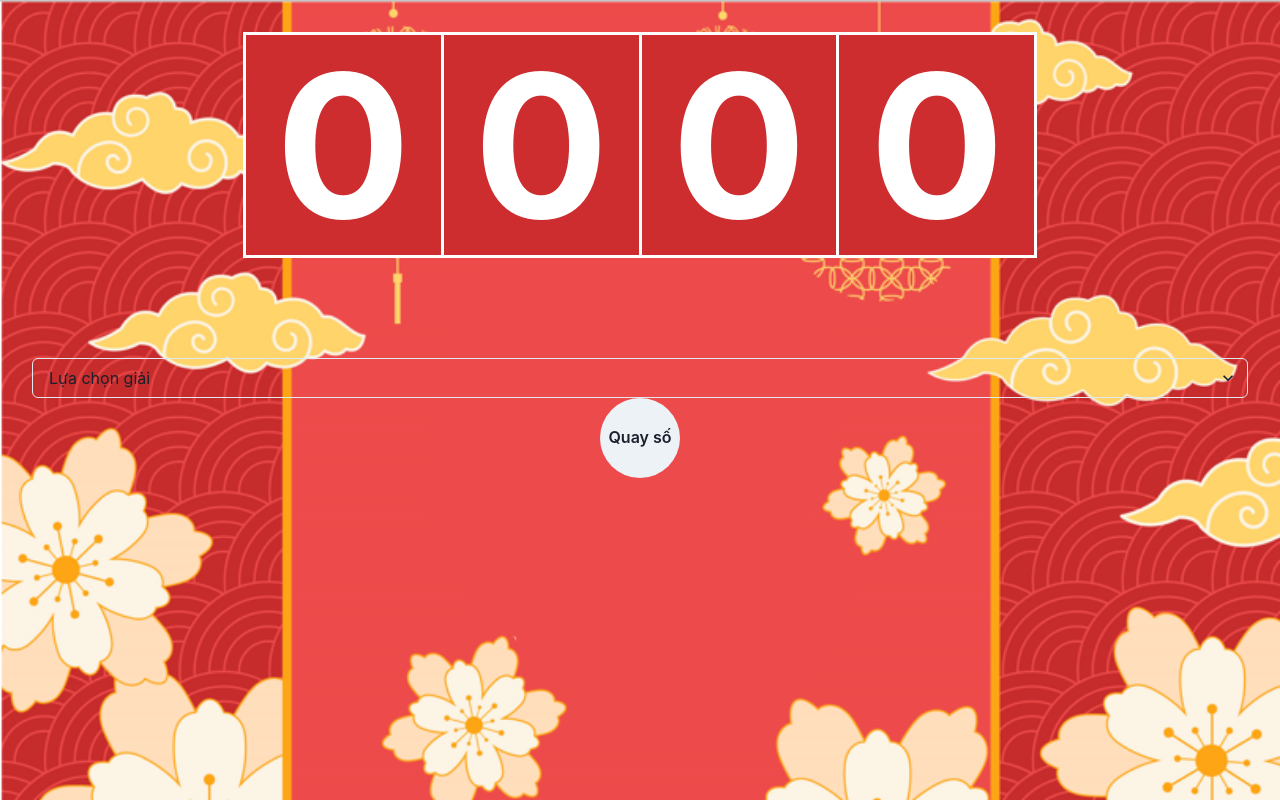
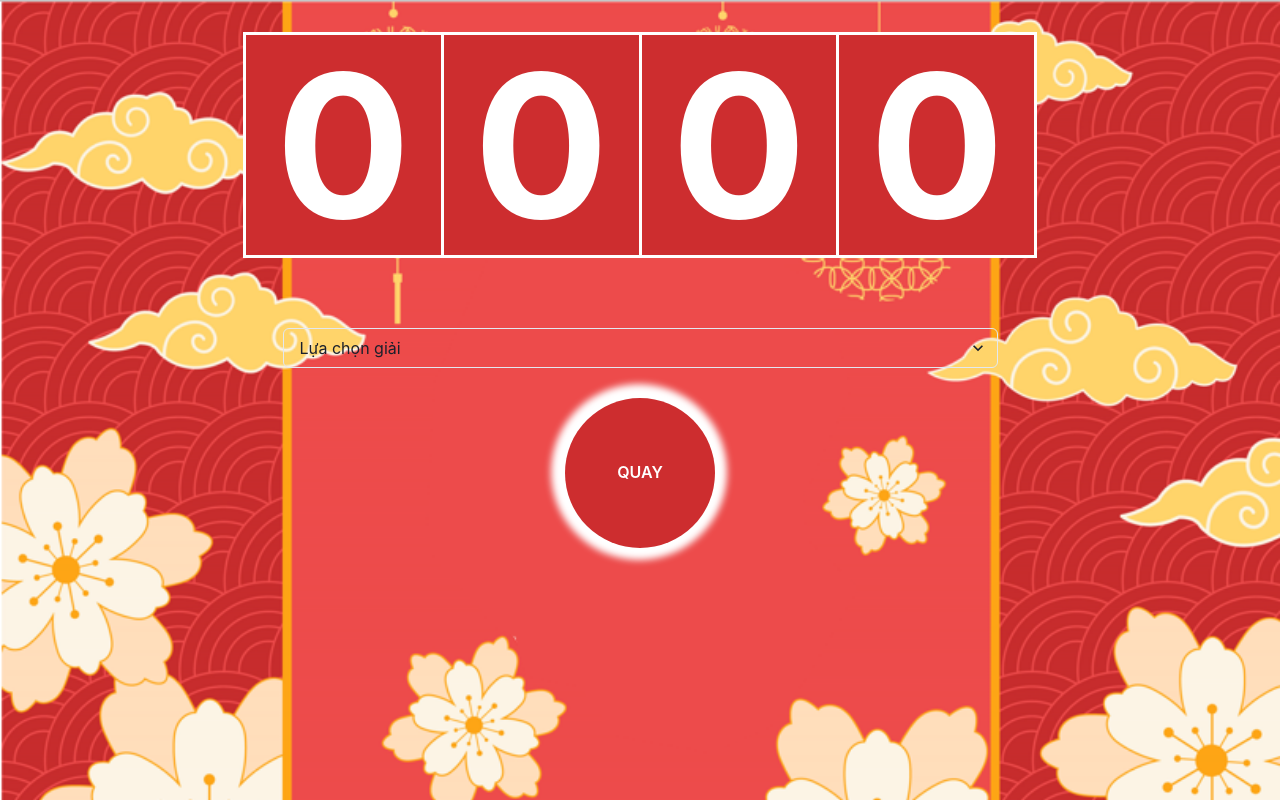
Before and after one commit to hmtoan96/lucky-number, a React (Vite) app: page / in a window 1280 px wide. Built offline with nearby package versions, Linux system fonts and the light colour scheme.

Commit message:
Toan commit

```diff
--- a/src/container/counter/NumberComponent.jsx
+++ b/src/container/counter/NumberComponent.jsx
@@ -31,7 +31,7 @@ export default function NumberComponent({ count = '' }) {
   const numberArray =
     count === 0 ? [0, 0, 0, 0] : count.toString().padStart(4, '0').split('')
   return (
-    <Flex justify="center" sx={{ marginBottom: '100px' }}>
+    <Flex justify="center" sx={{ marginBottom: '70px' }}>
       {numberArray.map((char) => (
         <SingleNumber>{char}</SingleNumber>
       ))}
--- a/src/container/counter/index.jsx
+++ b/src/container/counter/index.jsx
@@ -60,7 +60,11 @@ function CounterComponent(props) {
     <>
       <Flex direction={'column'} alignItems="center">
         <NumberComponent count={count} />
-        <Select {...register('rewardSelect')} placeholder="Lựa chọn giải">
+        <Select
+          width={'715px'}
+          {...register('rewardSelect')}
+          placeholder="Lựa chọn giải"
+        >
           <option value={0}>Giải đặc biệt</option>
           <option value={1}>Giải nhất</option>
           <option value={2}>Giải nhì</option>
@@ -69,10 +73,20 @@ function CounterComponent(props) {
           <option value={5}>Giải may mắn lần 2</option>
         </Select>
         <Button
-          sx={{ width: '80px', height: '80px', borderRadius: '50%' }}
+          sx={{
+            width: '150px',
+            height: '150px',
+            borderRadius: '50%',
+            fontsize: '30px',
+            color: 'white',
+            backgroundColor: '#cd2d2f',
+            boxShadow: '-1px -1px 7px 13px',
+            marginTop: '30px',
+            textTransform: 'uppercase',
+          }}
           onClick={() => rolling()}
         >
-          Quay số
+          Quay
         </Button>
       </Flex>
 
```
